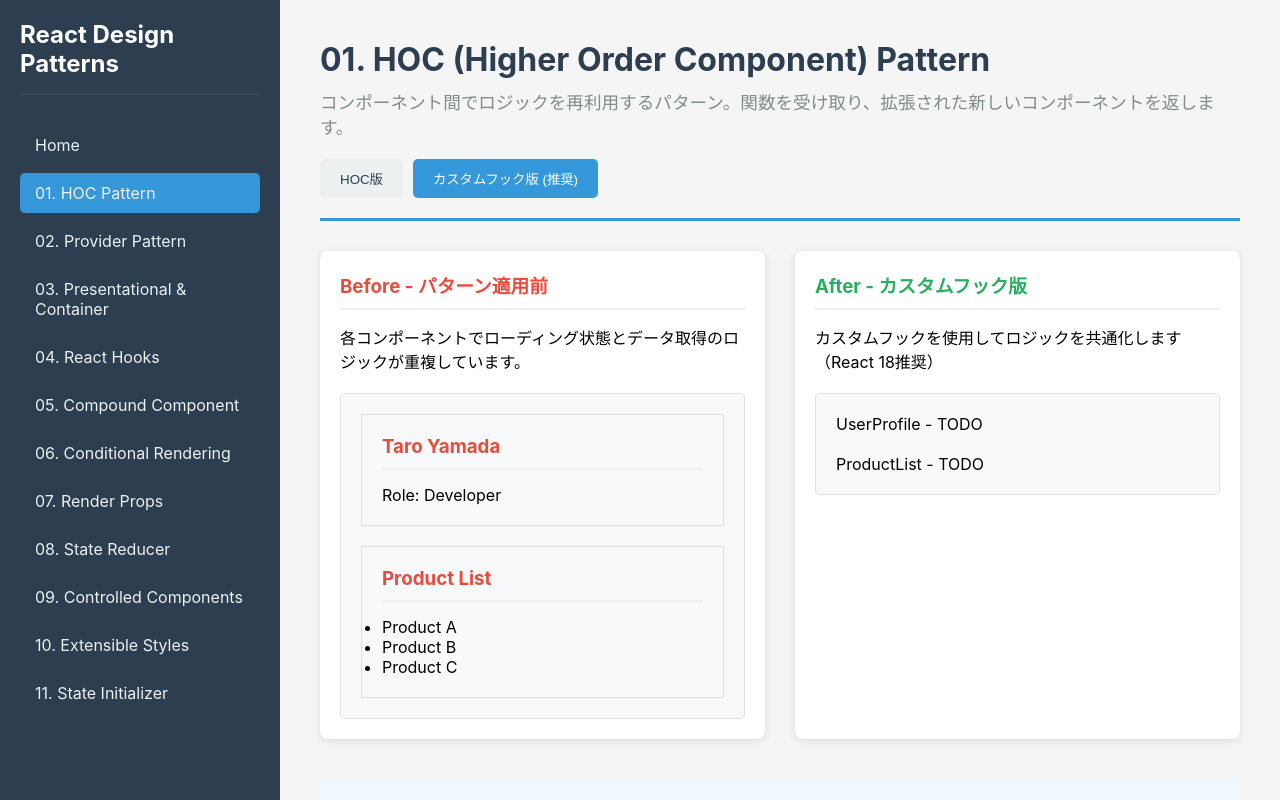
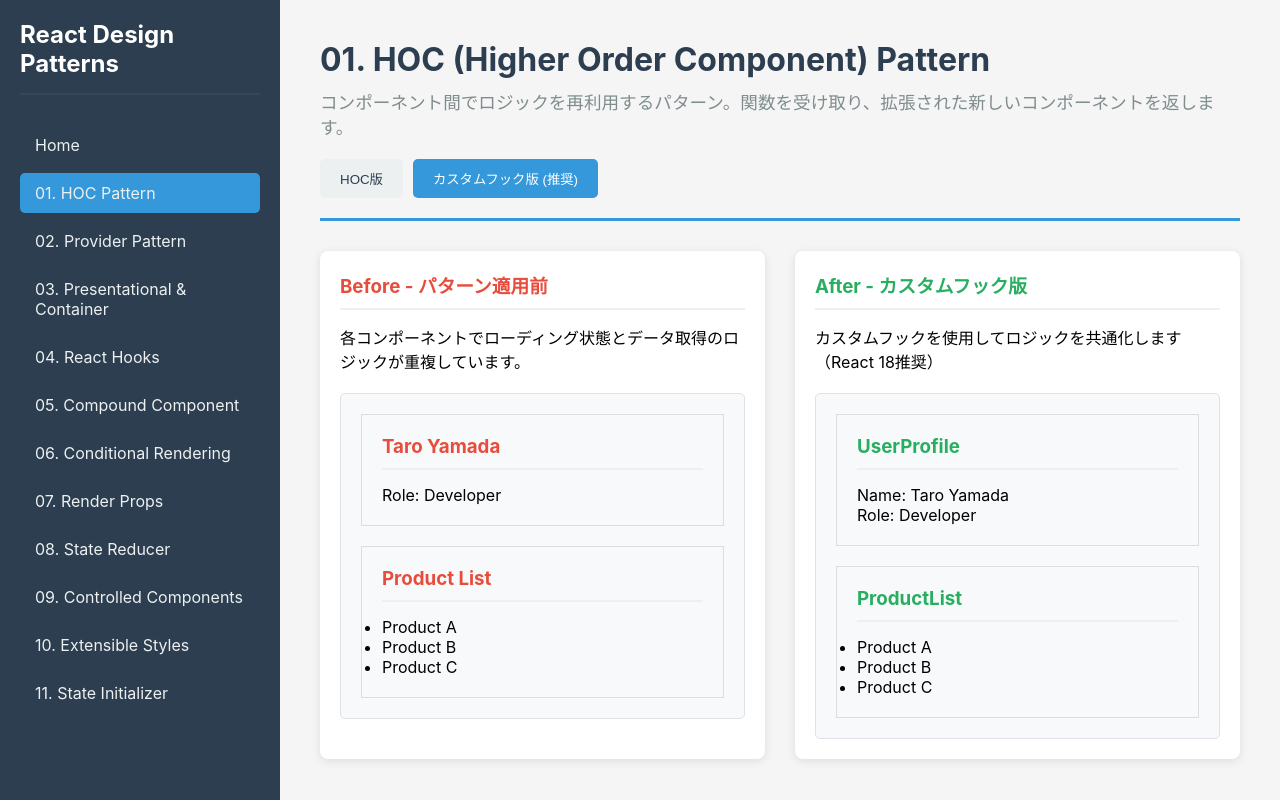
Before and after one commit to ekity1002/React-Design-Pattern-Practice, a React (Vite) app: page /hoc in a window 1280 px wide. Both pictures are taken after a click on the button "カスタムフック版 (推奨)". Shown: the top 800 px of the page. Built offline with nearby package versions, Linux system fonts and the light colour scheme; the HTML template or start-up script is replaced by a standard one.

Commit message:
HOC-CustomHook

```diff
--- a/src/patterns/01-hoc/CustomHook.tsx
+++ b/src/patterns/01-hoc/CustomHook.tsx
@@ -7,14 +7,89 @@
 // 3. loading状態とdataを返す
 // 4. React 18以降はHOCよりカスタムフックが推奨されます
 
-function UserProfile() {
-  // TODO: カスタムフックを使って実装
-  return <div>UserProfile - TODO</div>
+import { useCallback, useEffect, useState } from "react";
+
+
+interface User {
+  name: string
+  role: string
 }
 
-function ProductList() {
-  // TODO: カスタムフックを使って実装
-  return <div>ProductList - TODO</div>
+function useLoadingData<T>(fetcher: () => Promise<T>):
+{ data: T | null; loading: boolean } {
+  const [data, setData] = useState<T | null>(null)
+  const [loading, setLoading] = useState(true)
+
+  useEffect(() => {
+    let mounted = true
+    setLoading(true)
+
+    fetcher().then((result) => {
+      if (mounted) {
+        setData(result)
+        setLoading(false)
+      }
+    })
+    return () => {
+      mounted = false
+    }
+  }, [fetcher])
+  return { data, loading }
 }
 
-export { UserProfile, ProductList }
+function UserProfile() {
+  const userFetcher = useCallback(() => {
+    return new Promise<User>((resolve) => {
+      setTimeout(() => {
+        resolve({name: 'Taro Yamada', role: 'Developer'})
+      }, 1000)
+    })
+  }, [])
+
+  const { data: user, loading } = useLoadingData(userFetcher)
+  if (loading) {
+    return <div>Loading user...</div>;
+  }
+  if (!user) {
+    return <div>No user</div>;
+  }
+
+  return (
+    <div style={{ padding: '20px', border: '1px solid #ddd' }}>
+      <h3>UserProfile</h3>
+      <div>Name: {user.name}</div>
+      <div>Role: {user.role}</div>
+    </div>
+  );}
+
+function ProductList() {
+  const profileFetcher = useCallback(() => {
+    return new Promise<string[]>((resolve) => {
+      setTimeout(() => {
+        resolve(['Product A', 'Product B', 'Product C'])
+      }, 2000)
+    })
+  }, [])
+
+  const { data: products, loading } = useLoadingData(profileFetcher)
+
+   if (loading) {
+    return <div>Loading user...</div>;
+  }
+  if (!products) {
+    return <div>No products</div>;
+  }
+
+  return (
+    <div style={{ padding: '20px', border: '1px solid #ddd' }}>
+      <h3>ProductList</h3>
+      <ul>
+        {products.map((p) => (
+          <li key={p}>{p}</li>
+        ))}
+      </ul>
+    </div>
+  );
+}
+
+export { ProductList, UserProfile };
```
